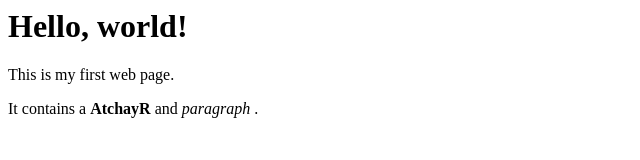
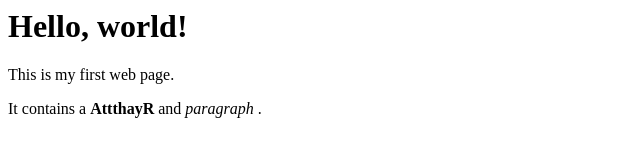
Before and after one commit to Atchayara/DockerCompose, a plain HTML site: page index.html in a window 1280 px wide. Shown: the full height of the page, 0-640 px from the left. Drawn offline with Linux system fonts and the light colour scheme.

Commit message:
Update index.html

```diff
--- a/index.html
+++ b/index.html
@@ -6,7 +6,7 @@
         <h1>Hello, world!</h1>
         <p>This is my first web page.</p>
         <p>It contains a
-             <strong>AtchayR</strong> and <em> paragraph </em>.
+             <strong>AttthayR</strong> and <em> paragraph </em>.
         </p>
     </body>
 </html>
```
